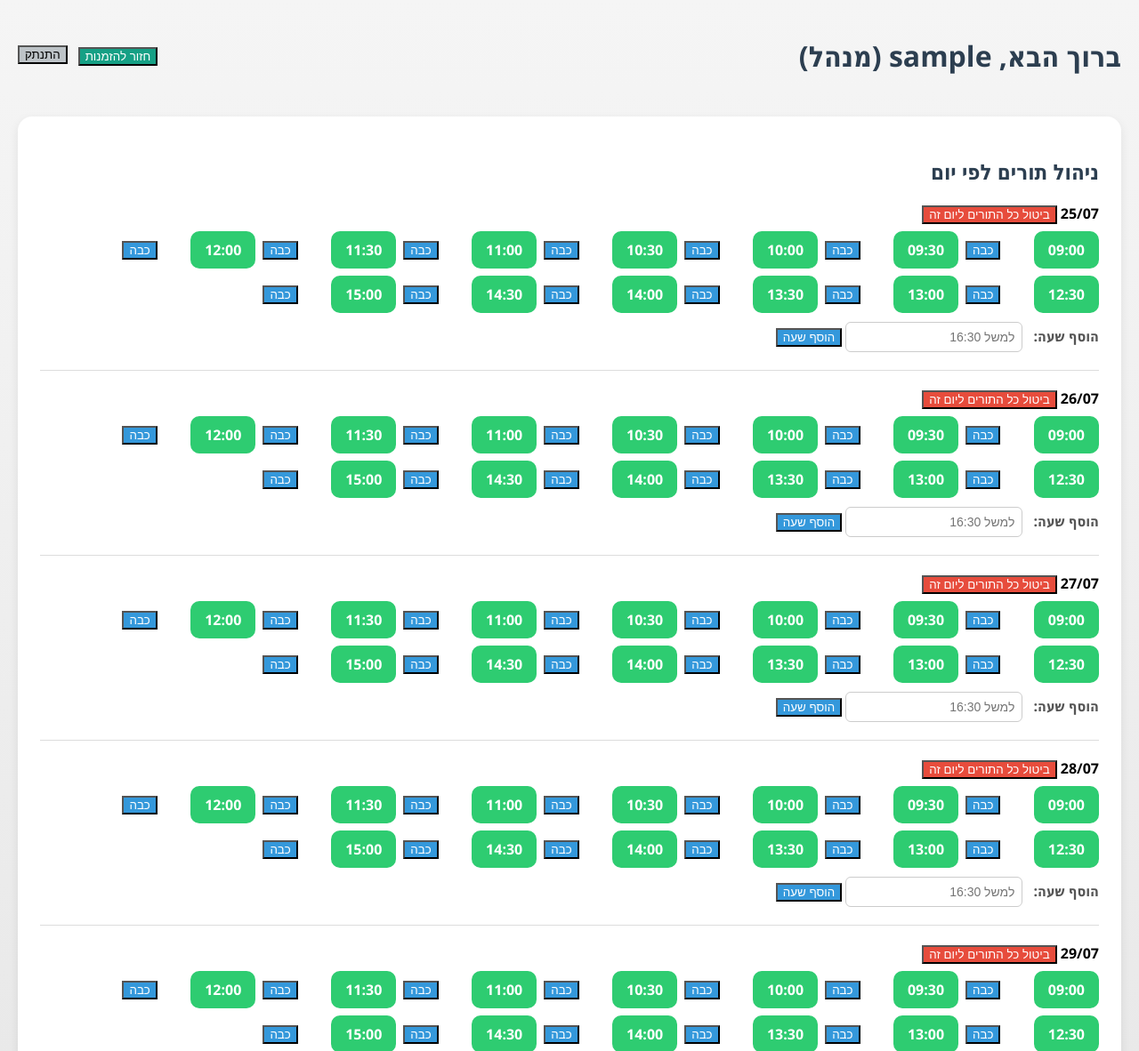
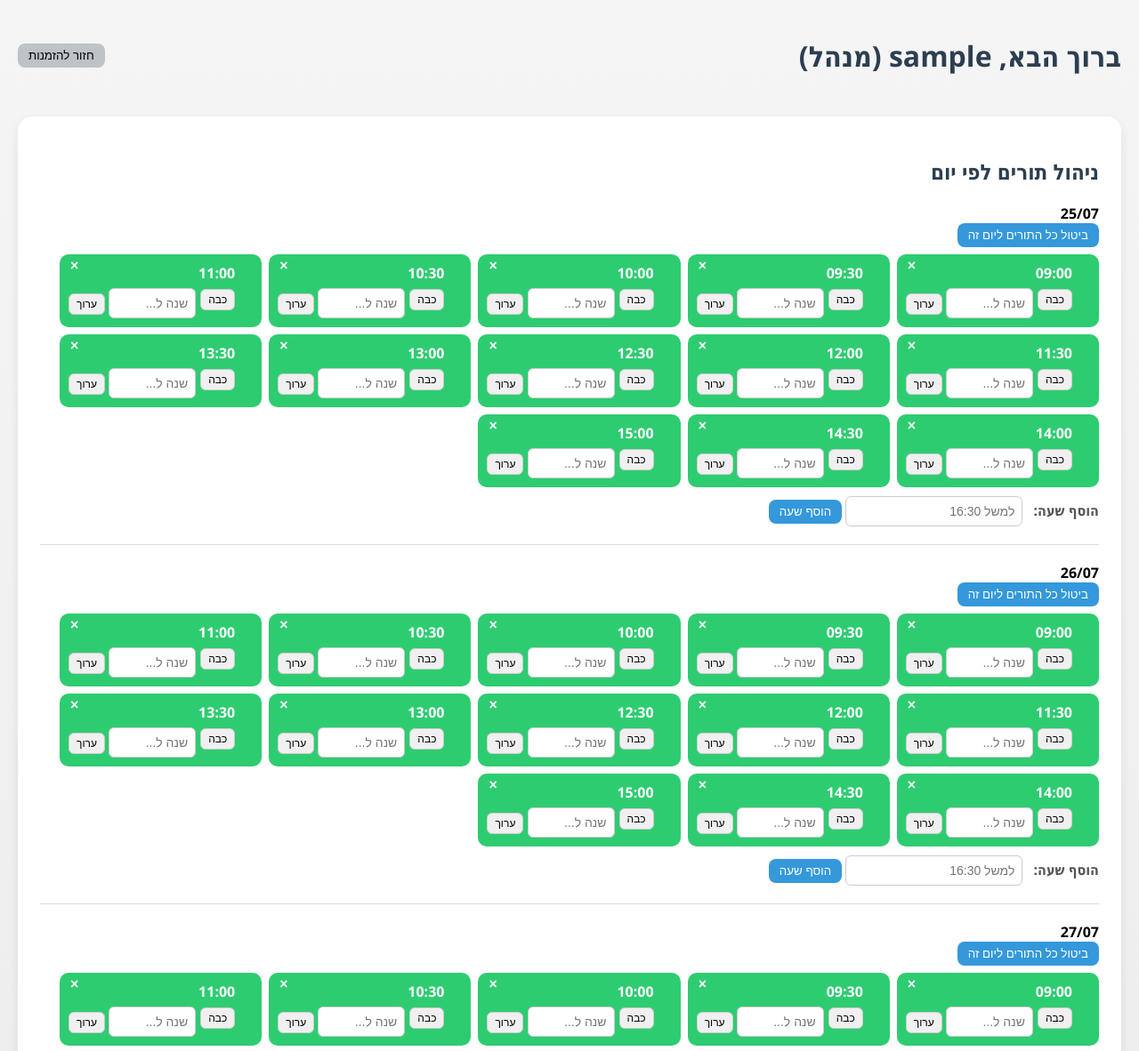
Before and after one commit to Nextwave19/barber, a Flask app: page /admin_command in a window 1280 px wide. Shown: the top 1182 px of the page at 89% size. Run offline with Flask 3, Linux system fonts and the light colour scheme; the visitor is signed in with stand-in values (Sample User, id 1).

Commit message:
Update admin_command.html

```diff
--- a/templates/admin_command.html
+++ b/templates/admin_command.html
@@ -1,3 +1,4 @@
+<!-- שמור בשם templates/admin_command.html -->
 <!DOCTYPE html>
 <html lang="he" dir="rtl">
 <head>
@@ -32,7 +33,7 @@
 
         .slot-button {
             position: relative;
-            padding: 10px 16px;
+            padding: 10px 30px 10px 10px;
             border-radius: 10px;
             background-color: #2ecc71;
             color: white;
@@ -50,15 +51,11 @@
         }
 
         .actions {
-            display: none;
-            position: absolute;
-            top: 105%;
-            right: 0;
-            flex-direction: column;
-            background: white;
-            border: 1px solid #ccc;
-            border-radius: 8px;
-            z-index: 100;
+            display: flex;
+            flex-direction: row;
+            justify-content: space-between;
+            gap: 5px;
+            margin-top: 6px;
         }
 
         .actions form {
@@ -66,59 +63,58 @@
         }
 
         .actions button {
-            width: 100%;
-            background: none;
-            border: none;
-            padding: 6px 10px;
+            background: #f0f0f0;
+            border: 1px solid #ccc;
+            border-radius: 6px;
+            padding: 4px 8px;
+            font-size: 12px;
             cursor: pointer;
-            text-align: right;
         }
 
         .actions button:hover {
-            background: #f0f0f0;
+            background: #e0e0e0;
         }
 
-        button.remove {
-            background: #e74c3c;
+        .remove-x {
+            position: absolute;
+            top: 3px;
+            left: 6px;
+            background: transparent;
+            border: none;
             color: white;
+            font-size: 16px;
+            font-weight: bold;
+            cursor: pointer;
         }
 
-        button.remove:hover {
-            background: #c0392b;
+        .remove-x:hover {
+            color: #ff4d4d;
         }
 
         button.add {
             background: #3498db;
             color: white;
+            border: none;
+            padding: 6px 12px;
+            border-radius: 8px;
+            cursor: pointer;
         }
 
         button.add:hover {
             background: #2980b9;
         }
 
-        button.logout {
-            background: #bdc3c7;
-            color: black;
-            float: left;
+        label {
+            margin-left: 8px;
+            font-weight: bold;
+            color: #555;
         }
 
-        button.back {
-            background: #16a085;
-            color: white;
-            margin-left: 12px;
-        }
-
-        input[type="text"], select {
+        input[type="text"] {
             padding: 8px;
             border-radius: 6px;
             border: 1px solid #ccc;
             font-size: 14px;
-        }
-
-        label {
-            margin-left: 8px;
-            font-weight: bold;
-            color: #555;
         }
 
         ul {
@@ -145,25 +141,17 @@
             margin-bottom: 25px;
         }
 
-        .close-x {
-            background: none;
+        .back-button {
+            background: #bdc3c7;
+            color: black;
             border: none;
-            color: white;
-            font-size: 16px;
-            font-weight: bold;
+            padding: 6px 12px;
+            border-radius: 8px;
             cursor: pointer;
-            margin-right: 8px;
         }
 
-        .slot-wrapper {
-            display: flex;
-            align-items: center;
-            gap: 4px;
-            position: relative;
-        }
-
-        .slot-wrapper:hover .actions {
-            display: flex;
+        .back-button:hover {
+            background: #95a5a6;
         }
     </style>
 </head>
@@ -171,14 +159,9 @@
 
 <div class="header-container">
     <h1>ברוך הבא, {{ session['username'] }} (מנהל)</h1>
-    <div>
-        <form method="GET" action="/" style="display:inline;">
-            <button class="back">חזור להזמנות</button>
+    <form action="/" method="get">
+        <button class="back-button">חזור להזמנות</button>
     </form>
-        <form method="GET" action="/logout" style="display:inline;">
-            <button class="logout">התנתק</button>
-        </form>
-    </div>
 </div>
 
 <div class="section">
@@ -187,32 +170,39 @@
     {% for date, times in free_slots.items() %}
         <div style="margin-bottom: 8px;">
             <strong>{{ date }}</strong>
-            <form method="POST" action="/slot" class="inline" style="display:inline;">
+            <form method="POST" action="/slot" class="inline">
                 <input type="hidden" name="date" value="{{ date }}">
                 <input type="hidden" name="time" value="*">
                 <input type="hidden" name="action" value="remove">
-                <button class="remove">ביטול כל התורים ליום זה</button>
+                <button class="add">ביטול כל התורים ליום זה</button>
             </form>
         </div>
 
         <div class="slots-container">
             {% for time in times %}
-                <div class="slot-wrapper">
                 <div class="slot-button {% if time in disabled_slots[date] %}disabled{% endif %}">
                     {{ time }}
-                    </div>
+                    <form method="POST" action="/slot" style="display:inline;">
+                        <input type="hidden" name="date" value="{{ date }}">
+                        <input type="hidden" name="time" value="{{ time }}">
+                        <input type="hidden" name="action" value="remove">
+                        <button class="remove-x" type="submit">&times;</button>
+                    </form>
+                    <div class="actions">
                         <form method="POST" action="/slot">
                             <input type="hidden" name="date" value="{{ date }}">
                             <input type="hidden" name="time" value="{{ time }}">
-                        <input type="hidden" name="action" value="remove">
-                        <button type="submit" class="close-x" title="הסר שעה">×</button>
+                            <input type="hidden" name="action" value="toggle">
+                            <button type="submit">{% if time in disabled_slots[date] %}הפעל{% else %}כבה{% endif %}</button>
                         </form>
                         <form method="POST" action="/slot">
                             <input type="hidden" name="date" value="{{ date }}">
                             <input type="hidden" name="time" value="{{ time }}">
-                        <input type="hidden" name="action" value="toggle">
-                        <button type="submit" class="add">{% if time in disabled_slots[date] %}הפעל{% else %}כבה{% endif %}</button>
+                            <input type="hidden" name="action" value="edit">
+                            <input type="text" name="new_time" placeholder="שנה ל..." required style="width: 80px;">
+                            <button type="submit">ערוך</button>
                         </form>
+                    </div>
                 </div>
             {% endfor %}
         </div>
```
Lines whose indentation alone changed are shown as unchanged.
